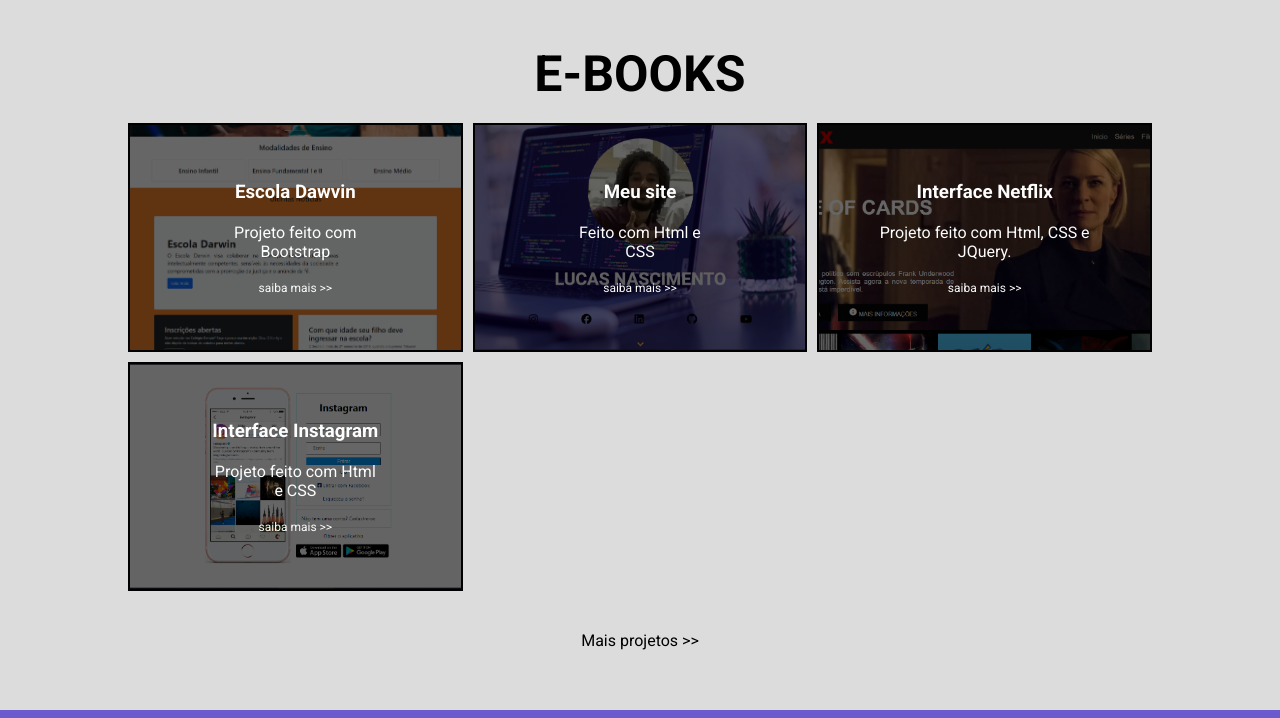
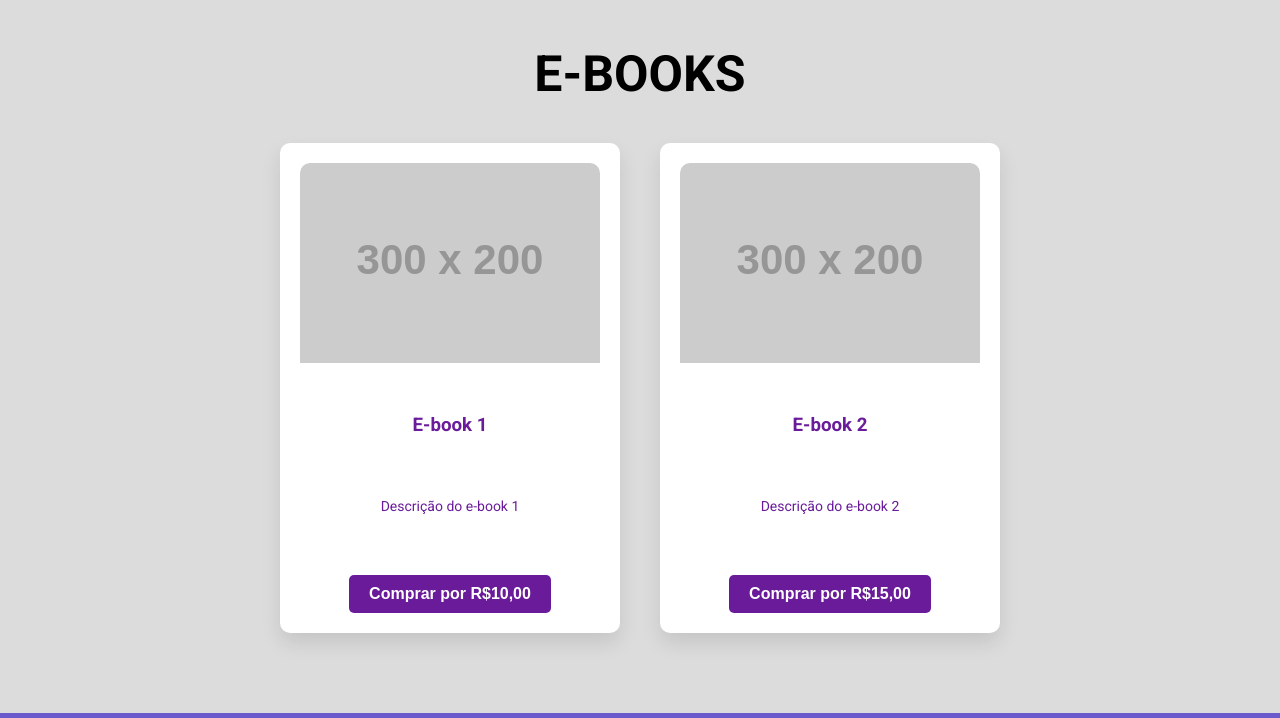
Before and after one commit to lucasnasss/eabio, a website: page index.html in a window 1280 px wide. Shown: the part 1420-2138 px from the top of the page. Drawn offline with nearby package versions, Linux system fonts and the light colour scheme; placeholder pictures from the web are drawn by us.

Commit message:
ajeitando

```diff
--- a/css/style.css
+++ b/css/style.css
@@ -41,11 +41,6 @@
     justify-content: center;
 }
 
-.title ::selection {
-    background: rgb(255, 188, 4);
-    color:rgb(255, 255, 255);
-}
-
 .img-wrapper {
     width: 100%;
     height: 100%;
@@ -66,12 +61,6 @@
     justify-content: space-around;
     align-items: center;
 
-
-}
-
-.post-title {
-    position: relative;
-    display: flex;
 
 }
 
@@ -98,11 +87,6 @@
 .arrow a:hover{
     color: rgb(28, 0, 187);
     }
-
-.header h1{
-    color: #eee;
-    font-size: 50px;
-}
 
 .redes{
     width: 50%;
@@ -265,77 +249,6 @@
 
 }
 
-.cards {
-    display: grid;
-    grid-template-columns: repeat(auto-fit, minmax(280px, 1fr));
-    grid-gap: 10px;
-    width: 100%;
-    color: rgb(253, 253, 253);
-
-}
-
-.card {
-    background-color: rgb(0, 0, 0);
-    border: 5 solid rgb(255, 188, 4);
-    height: 225px;
-    padding: 2px;
-    display: flex;
-    flex-direction: column;
-    align-items: center;
-    justify-content: space-evenly
-}
-
-.card-bg  {
-    width: 100%;
-    height: 100%;
-
-}
-.card-bg img{
-    width: 100%;
-    height: 100%;
-    object-fit: cover;
-    opacity: 0.4;
-}
-.card-info {
-    max-width: 100%;
-    display: flex;
-    flex-direction: column;
-    position: absolute;
-    align-items: center;
-}
-.card-info a {
-    text-decoration: none;
-    color: rgb(250, 250, 250);
-}
-.card-info a:hover {
-    text-decoration: none;
-    color: rgb(255, 188, 4);
-}
-.card-info h3{
-    margin-bottom: 20px;
-}
-.card p {
-    text-align: center;
-    max-width: 80%;
-    margin-bottom: 20px;
-}
-.card span{
-    font-size: 12px;
-}
-.projetos-bottom {
-    display: flex;
-    justify-content: center;
-    margin-top: 40px;
-
-}
-.projetos-bottom a {
-    color: rgb(0, 0, 0);
-    text-decoration: none;
-}
-.projetos-bottom a:hover {
-    color: rgb(255, 188, 4);
-}
-
 .contato{
     grid-area:contato ;
     width: 100%;
@@ -359,7 +272,6 @@
 
 .contato-title h2{
     font-size: 50px;
-    margin:0px 0 20px;
 
 }
 .alingn-contato {
@@ -373,66 +285,6 @@
 .alingn-contato ::selection {
     background: rgb(255, 188, 4);
     color:rgb(255, 255, 255);
-}
-.contato-cards {
-    width: 100%;
-    height: 200px;
-    max-width: 30%;
-    min-width: 300px;
-    display: flex;
-}
-
-.contato-card-left {
-    display: flex;
-    flex-direction: column;
-    background-color: rgb(255, 255, 255, 0.2);
-    width: 100%;
-    height: 100%;
-    margin: 5px 5px;
-}
-
-.contato-iframe {
-    width: 100%;
-    height: 100%;
-
-}
-.contato-iframe iframe {
-    width: 100%;
-    height: 100%;
-    object-fit: cover;
-    opacity: 0.2;
-}
-
-.contato-box-info{
-    display: flex;
-    flex-direction: column;
-    position: relative;
-    width: 100%;
-    height: 100%;
-
-}
-.box-contato {
-    position: absolute;
-    display: flex;
-    width: 100%;
-    height: 100%;
-    flex-direction: column;
-    justify-content: space-around;
-    align-items: center;
-}
-
-.contato-info {
-    width: 100%;
-    display: flex;
-
-}
-
-.contato-info i{
-    margin-left: 15px;
-}
-
-.contato-info p{
-    margin-left: 15px;
 }
 
 
@@ -477,10 +329,6 @@
 }
 .footer-button button i{
     margin-right: 10px;
-}
-.whats {
-    background-color: rgb(52, 175, 35);
-    border: none;
 }
 .telegram {
     background-color: rgb(0, 136, 204);
@@ -527,3 +375,57 @@
     font-size: 15px;
 
 }
+
+
+
+.container {
+    max-width: 800px;
+    margin: 0 auto;
+    display: flex;
+    flex-wrap: wrap;
+    align-items: center;
+    justify-content: space-between;
+  }
+  .book {
+    width: 300px;
+    height: 450px;
+    margin: 20px;
+    background-color: rgb(255, 255, 255);
+    border-radius: 10px;
+    box-shadow: 0 10px 20px rgba(0, 0, 0, 0.1);
+    display: flex;
+    flex-direction: column;
+    align-items: center;
+    justify-content: space-between;
+    padding: 20px;
+  }
+  .book img {
+    width: 100%;
+    height: 200px;
+    object-fit: cover;
+    border-radius: 10px 10px 0 0;
+  }
+  .book h3 {
+    margin: 0;
+    color: #6a1b9a;
+    text-align: center;
+  }
+  .book p {
+    margin: 10px 0;
+    font-size: 14px;
+    color: #6a1b9a;
+    text-align: center;
+  }
+  .book button {
+    background-color: #6a1b9a;
+    border: none;
+    color: white;
+    font-size: 16px;
+    font-weight: bold;
+    padding: 10px 20px;
+    border-radius: 5px;
+    cursor: pointer;
+  }
+  .book button:hover {
+    background-color: #4b0082;
+  }
--- a/index.html
+++ b/index.html
@@ -100,8 +100,6 @@
 </div>
 </section>
 
-
-
 <section class="projetos" id="projetos">
 <div class="main-projetos">
    <div class="projetos-title">
@@ -109,58 +107,22 @@
 
    </div>
 
-       <div class="cards">
-        <div class="card">
+   <div class="container">
+    <div class="book">
+      <img src="https://via.placeholder.com/300x200" alt="Capa do e-book">
+      <h3>E-book 1</h3>
+      <p>Descrição do e-book 1</p>
+      <button onclick="addToCart(1)">Comprar por R$10,00</button>
+    </div>
+    <div class="book">
+      <img src="https://via.placeholder.com/300x200" alt="Capa do e-book">
+      <h3>E-book 2</h3>
+      <p>Descrição do e-book 2</p>
+      <button onclick="addToCart(2)">Comprar por R$15,00</button>
+    </div>
 
-            <div class="card-bg">
-                <img src="img/Escola-darwin.png" alt="" >
-            </div>
-            <div class="card-info">
-            <h3>Escola Dawvin</h3>
-              <p>Projeto feito com Bootstrap</p>
-             <span><a href="https://lucasnasss.github.io/Escola-darwin/" target="_blank"> saiba mais >></a></span>
-            </div>
-
-         </div>
-
-           <div class="card">
-
-               <div class="card-bg">
-                   <img src="img/interface-mysite.png" alt="">
-               </div>
-               <div class="card-info">
-               <h3>Meu site</h3>
-                 <p>Feito com Html e CSS</p>
-                <span><a href="https://github.com/lucasnasss/mysite"> saiba mais >></a></span>
-               </div>
-
-            </div>
-
-           <div class="card">
-            <div class="card-bg">
-                <img src="img/interface-netflix.png" alt="">
-            </div>
-            <div class="card-info">
-
-               <h3>Interface Netflix</h3>
-               <p>Projeto feito com Html, CSS e JQuery.</p>
-               <span><a href="https://github.com/lucasnasss/Clone-Netflix" target="_blank"> saiba mais >></a></span>
-            </div></div>
-
-           <div class="card">
-            <div class="card-bg">
-                <img src="img/interface-instagram.png" alt="">
-            </div>
-            <div class="card-info">
-
-               <h3>Interface Instagram</h3>
-               <p>Projeto feito com Html e CSS</p>
-               <span><a href="https://github.com/lucasnasss/Exercicio-DIO" target="_blank"> saiba mais >></a></span>
-            </div></div>
-       </div>
 
 </div>
-<div class="projetos-bottom"><a href="https://github.com/lucasnasss?tab=repositories" target="_blank">Mais projetos >></a></div>
 
 </section>
 
--- /dev/null
+++ b/package.json
@@ -0,0 +1,5 @@
+{
+  "devDependencies": {
+    "@fullhuman/postcss-purgecss": "^5.0.0"
+  }
+}
```
Also changed, not shown: 1 other file.
